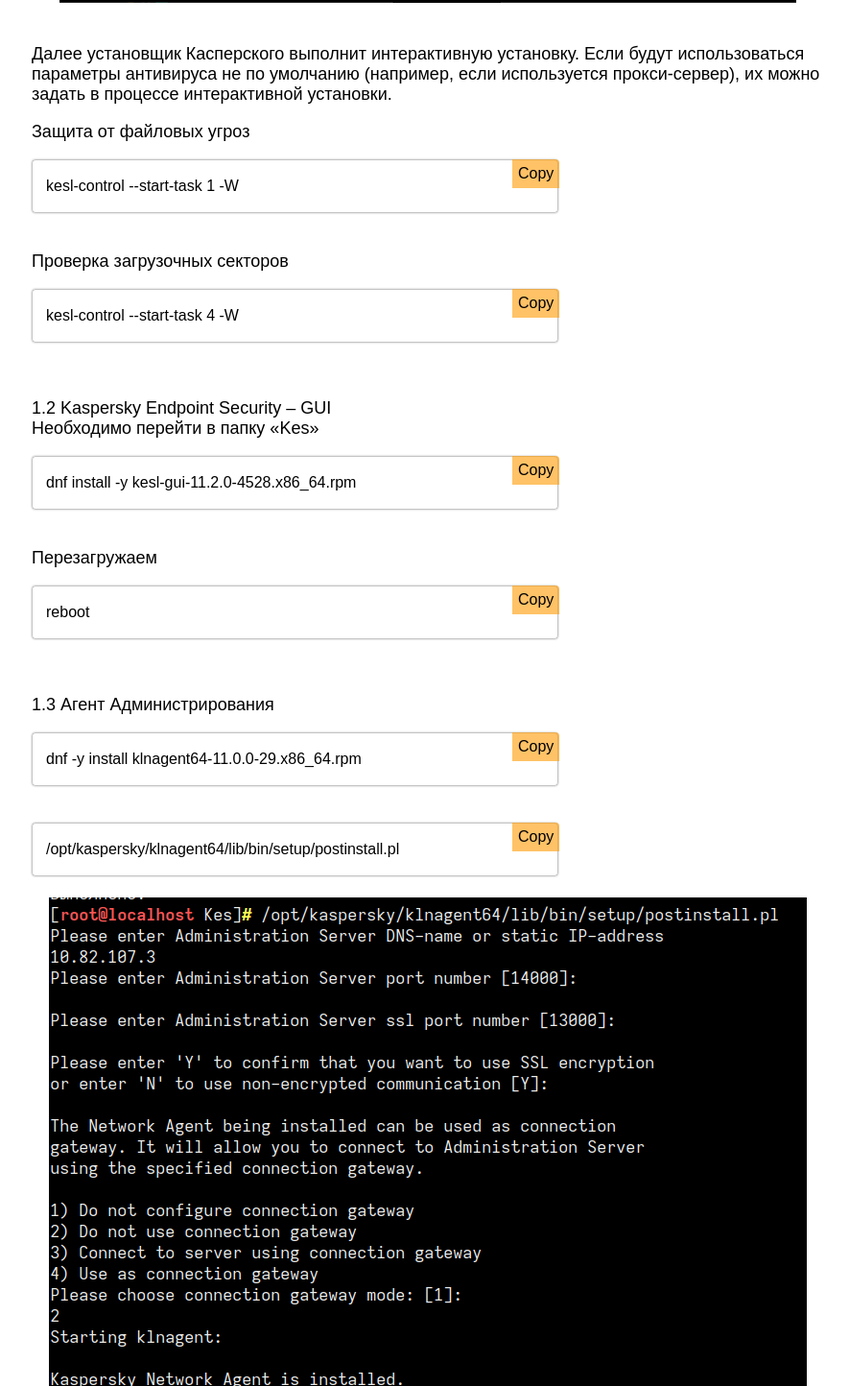
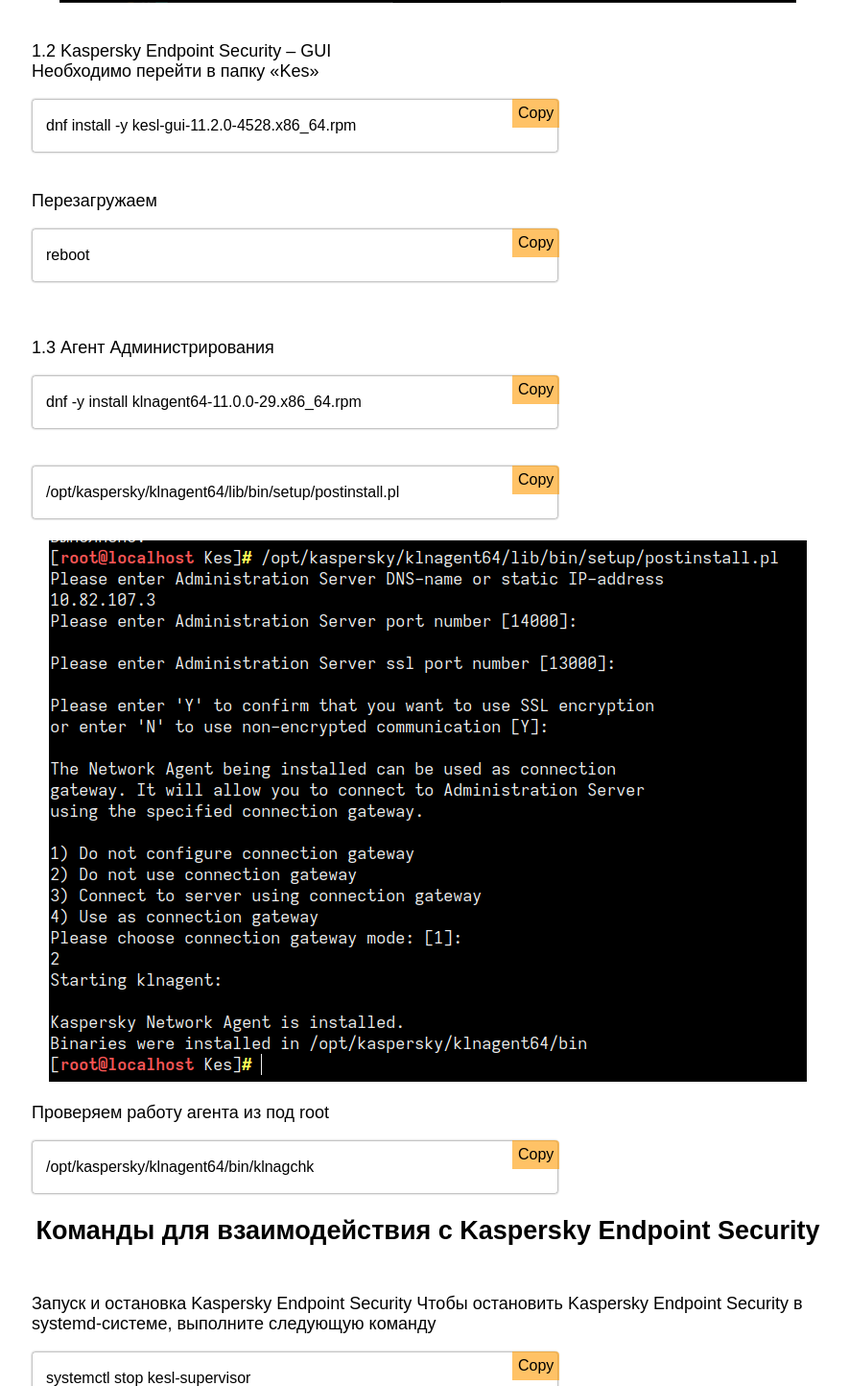
Before and after one commit to h0r1ze/base_linux, a plain HTML site: page index.html in a window 1280 px wide. Shown: the part 2178-3622 px from the top of the page at 96% size, without its empty margins (194-1079 px from the left). Drawn offline with Linux system fonts and the light colour scheme; a web font is replaced by a local one.

Commit message:
base v1.3.6

```diff
--- a/index.html
+++ b/index.html
@@ -124,35 +124,6 @@
       <div class="image__wrapper">
           <img src="./img/kes1.png">
       </div>
-      <div class="description_div">
-        <p class="description_p">
-          <br>
-          Далее установщик Касперского выполнит интерактивную установку.
-          Если будут использоваться параметры антивируса не по умолчанию
-          (например, если используется прокси-сервер),
-          их можно задать в процессе интерактивной установки.
-        </p>
-      </div>
-      <div class="description_div">
-        <p class="description_p">
-          Защита от файловых угроз
-        </p>
-      </div>
-      <div class="div-align">
-        <p class="js-copy-text">kesl-control --start-task 1 -W</p>
-        <button class="js-copy-btn" title="Копировать">Copy</button>
-      </div>
-      <br>
-      <div class="description_div">
-        <p class="description_p">
-          Проверка загрузочных секторов
-        </p>
-      </div>
-      <div class="div-align">
-        <p class="js-copy-text">kesl-control --start-task 4 -W</p>
-        <button class="js-copy-btn" title="Копировать">Copy</button>
-      </div>
-      <br>
       <br>
       <div class="description_div">
         <p class="description_p" id="kaspersky_12">
@@ -193,6 +164,15 @@
       <br>
       <div class="image__wrapper">
         <img src="./img/kesagent.png">
+      </div>
+      <div class="description_div" id="kaspersky_13">
+        <p class="description_p">
+          Проверяем работу агента из под root
+        </p>
+      </div>
+      <div class="div-align">
+        <p class="js-copy-text">/opt/kaspersky/klnagent64/bin/klnagchk</p>
+        <button class="js-copy-btn" title="Копировать">Copy</button>
       </div>
       <div class="content" id="commandkas">
         <h2>Команды для взаимодействия с Kaspersky Endpoint Security</h2>
```
